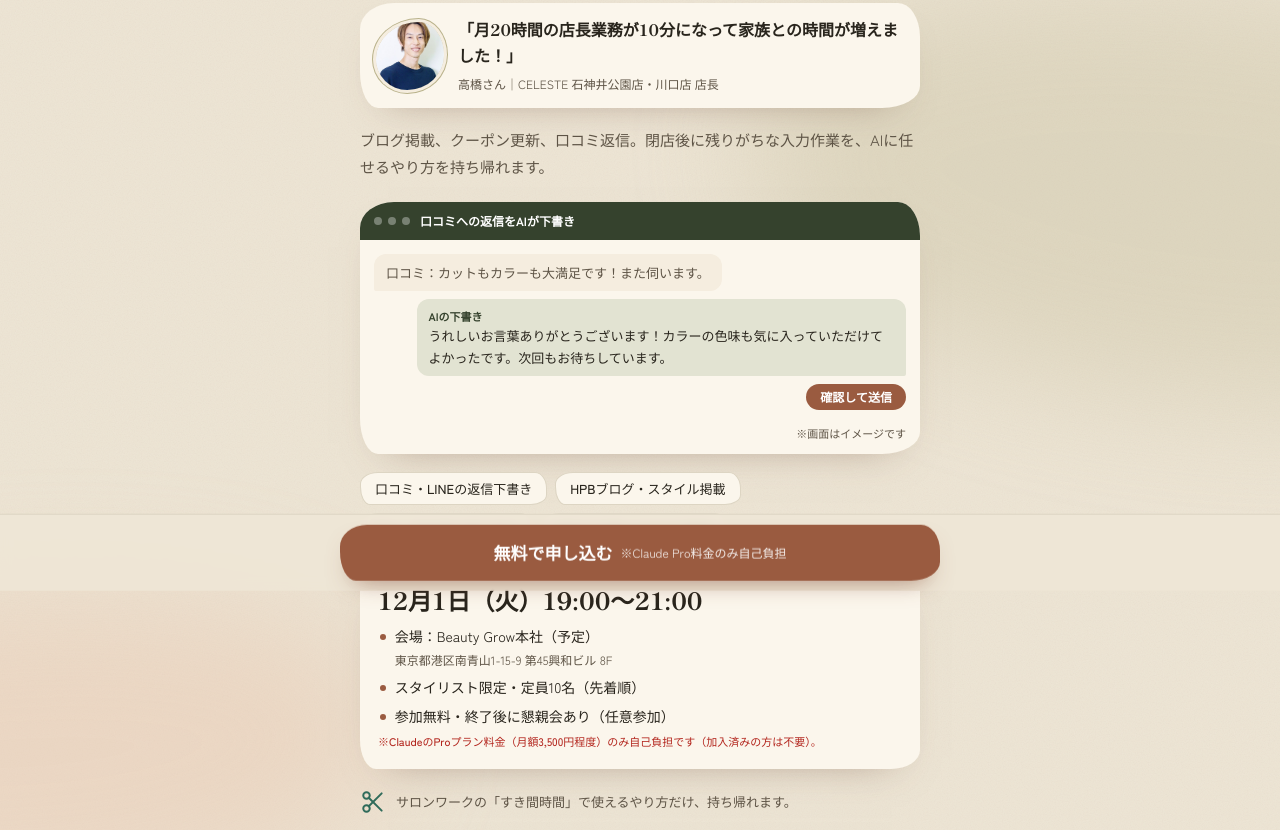
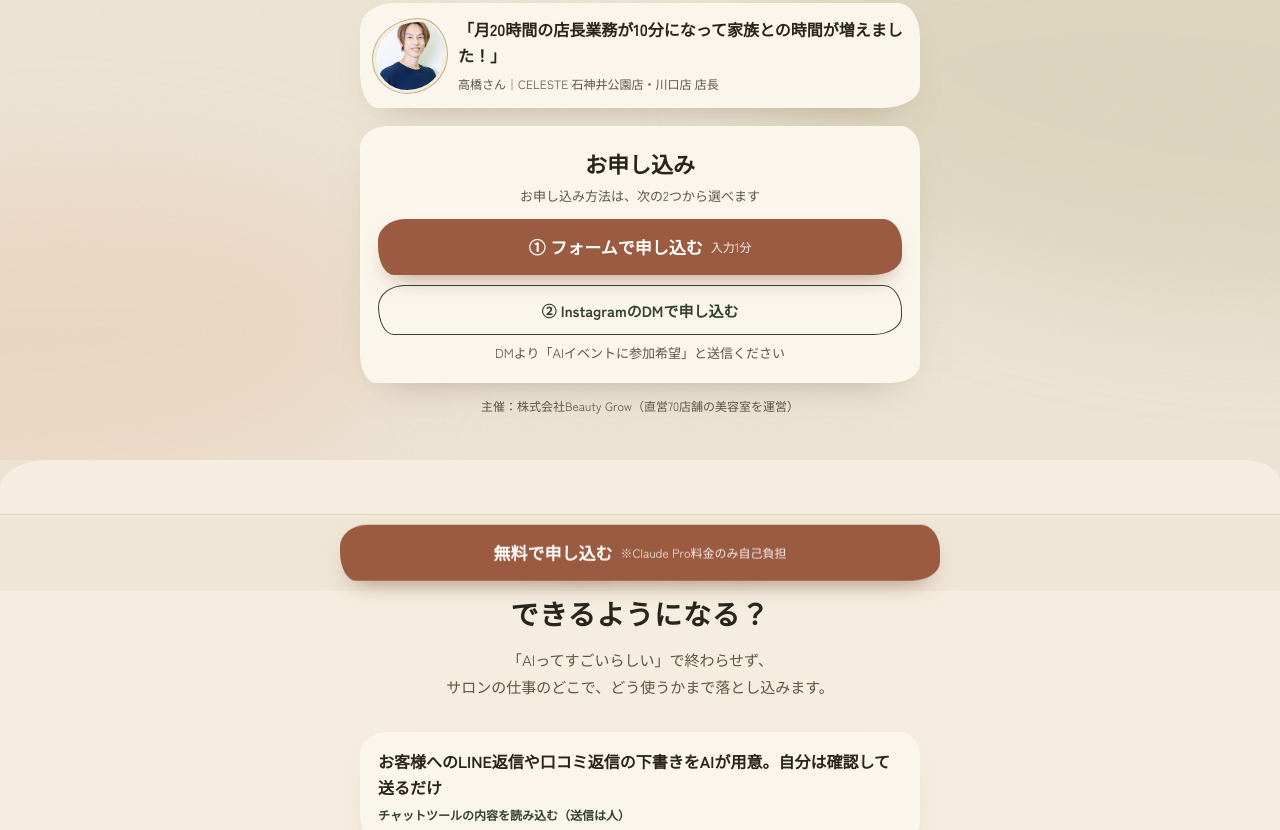
Before and after one commit to beautygrow-lp/ai-event-lp, a plain HTML site: page index.html in a window 1280 px wide. Shown: the part 294-1124 px from the top of the page. Drawn offline with Linux system fonts and the light colour scheme.

Commit message:
Simplify first view: voice then entry
Co-Authored-By: Claude Opus 5.5 <noreply@anthropic.com>

```diff
--- a/index.html
+++ b/index.html
@@ -112,7 +112,7 @@
   .site-head .org b { color: var(--ink); font-weight: 700; }
   .fee-note { color: var(--error); font-size: 12px; font-weight: 700; line-height: 1.6; }
   .event-box li.fee-note { padding-left: 0; font-size: 11px; font-weight: 500; }
-  .event-box li.seats { color: var(--accent-dark); font-weight: 700; }
+  .seats { text-align: center; color: var(--accent-dark); font-weight: 700; font-size: 14px; margin: 0 0 10px; }
   /* AI screen mock in the first view (illustration, labeled as such) */
   .mock { background: #fff; border-radius: var(--radius); margin: 0 0 18px; box-shadow: 0 6px 20px rgba(30, 42, 38, .06); overflow: hidden; }
   .mock-bar { display: flex; align-items: center; gap: 6px; padding: 8px 14px; background: var(--ink); color: #fff; font-size: 12px; font-weight: 700; }
@@ -211,7 +211,7 @@
   .staff + .staff { margin-top: 12px; }
   .hero-voice { display: flex; gap: 14px; align-items: center; margin: 0 0 18px; padding: 14px 16px; background: var(--card); border-radius: var(--blob-lg); box-shadow: var(--shadow); }
   .hero-voice img { width: 68px; height: 68px; flex-shrink: 0; object-fit: cover; object-position: 50% 20%; border-radius: 63% 37% 54% 46% / 55% 48% 52% 45%; box-shadow: 0 0 0 3px var(--paper), 0 0 0 4px var(--grass); }
-  .hv-quote { margin: 0; font-family: var(--serif); font-weight: 800; font-size: 16px; line-height: 1.6; }
+  .hv-quote { margin: 0; font-family: "Zen Kaku Gothic New", "Hiragino Sans", sans-serif; font-weight: 700; font-size: 16px; line-height: 1.6; }
   .hv-by { margin: 4px 0 0; font-size: 12px; color: var(--ink-sub); }
   .staff .who { display: flex; gap: 14px; align-items: center; margin: 0 0 10px; }
   .staff img { width: 72px; height: 72px; border-radius: 50%; object-fit: cover; object-position: 50% 20%; flex-shrink: 0; background: var(--cream); }
@@ -373,7 +373,7 @@
 </header>
 
 <main>
-  <!-- 1. First view (headline / lead / tags switch by utm_content=a|b|c to match the ad) -->
+  <!-- 1. First view (headline switches by utm_content=a|b|c to match the ad) -->
   <section class="hero" aria-labelledby="hero-title">
     <div class="wrap">
       <p class="eyebrow"><span>美容師のための AI実践講習</span></p>
@@ -385,45 +385,10 @@
           <p class="hv-by">高橋さん｜CELESTE 石神井公園店・川口店 店長</p>
         </div>
       </div>
-      <p class="lead" id="hero-lead">ブログ掲載、クーポン更新、口コミ返信。閉店後に残りがちな入力作業を、AIに任せるやり方を持ち帰れます。</p>
-
-      <!-- Illustration of what AI does (not a real screen). Text switches with the ad variant. -->
-      <div class="mock" aria-label="AIが下書きを作る画面のイメージ">
-        <div class="mock-bar"><i></i><i></i><i></i><span id="mock-title">口コミへの返信をAIが下書き</span></div>
-        <div class="mock-body">
-          <div class="mock-in" id="mock-in">口コミ：カットもカラーも大満足です！また伺います。</div>
-          <div class="mock-out"><b id="mock-label">AIの下書き</b><span id="mock-out">うれしいお言葉ありがとうございます！カラーの色味も気に入っていただけてよかったです。次回もお待ちしています。</span></div>
-          <span class="mock-ok" id="mock-ok">確認して送信</span>
-        </div>
-        <p class="mock-cap">※画面はイメージです</p>
-      </div>
-
-      <ul class="tags" id="hero-tags">
-        <li>口コミ・LINEの返信下書き</li>
-        <li>HPBブログ・スタイル掲載</li>
-        <li>売上・指名数の振り返り</li>
-        <li>施術の合間にスマホで確認</li>
-      </ul>
-
-      <div class="event-box">
-        <p class="date">12月1日（火）19:00〜21:00</p>
-        <ul>
-          <li>会場：Beauty Grow本社（予定）<span class="addr">東京都港区南青山1-15-9 第45興和ビル 8F</span></li>
-          <li>スタイリスト限定・定員10名（先着順）</li>
-          <li class="seats" id="seats-left" hidden></li>
-          <li>参加無料・終了後に懇親会あり（任意参加）</li>
-          <li class="fee-note">※ClaudeのProプラン料金（月額3,500円程度）のみ自己負担です（加入済みの方は不要）。</li>
-        </ul>
-      </div>
-
-      <p class="scissors">
-        <svg width="26" height="26" viewBox="0 0 24 24" fill="none" stroke="#2f6b5a" stroke-width="1.8" stroke-linecap="round" aria-hidden="true"><circle cx="6" cy="6" r="3"/><circle cx="6" cy="18" r="3"/><path d="M8.1 8.1 20 20M8.1 15.9 20 4"/></svg>
-        <span>サロンワークの「すき間時間」で使えるやり方だけ、持ち帰れます。</span>
-      </p>
-
       <div class="apply-box">
         <p class="apply-title">お申し込み</p>
         <p class="apply-sub">お申し込み方法は、次の2つから選べます</p>
+        <p class="seats" id="seats-left" hidden></p>
         <a class="btn js-cta" href="#apply">① フォームで申し込む<small>入力1分</small></a>
         <a class="btn-line js-dm" href="#" target="_blank" rel="noopener" hidden>② InstagramのDMで申し込む</a>
         <p class="dm-howto js-dm" hidden>DMより「AIイベントに参加希望」と送信ください</p>
@@ -649,29 +614,16 @@
     instagramId: 'beautygrow_recruit'
   };
 
-  /* ===== First view per ad creative (utm_content=a|b|c). Text only, inserted with textContent. ===== */
+  /* ===== Headline per ad creative (utm_content=a|b|c). Text only, inserted with textContent. ===== */
   var VARIANTS = {
     a: {
-      h1: ['閉店後のPC作業、', 'AIに任せて', '帰ろう。'],
-      lead: 'ブログ掲載、クーポン更新、口コミ返信。閉店後に残りがちな入力作業を、AIに任せるやり方を持ち帰れます。',
-      tags: ['口コミ・LINEの返信下書き', 'HPBブログ・スタイル掲載', '売上・指名数の振り返り', '施術の合間にスマホで確認']
+      h1: ['閉店後のPC作業、', 'AIに任せて', '帰ろう。']
     },
     b: {
-      h1: ['口コミ返信も、投稿文も。', '下書きはAIに', 'まかせる。'],
-      lead: '毎回ゼロから考えていた文章は、AIが下書き。あなたは確認して、ひとこと直すだけ。そのやり方を、当日その場で試します。',
-      tags: ['口コミ・LINEの返信下書き', 'HPBブログ・スタイル掲載', '売上・指名数の振り返り', '施術の合間にスマホで確認']
+      h1: ['口コミ返信も、投稿文も。', '下書きはAIに', 'まかせる。']
     },
     c: {
-      h1: ['店長の事務仕事、', '半分AIに', '渡そう。'],
-      lead: '売上の振り返り、シフトやスタッフ連絡の整理。月末に積み上がる事務作業をAIに渡して、スタッフと話す時間をつくる方法をお伝えします。',
-      tags: ['口コミ・LINEの返信下書き', 'HPBブログ・スタイル掲載', 'シフト・スタッフ連絡の整理', '施術の合間にスマホで整理'],
-      mock: {
-        title: '今月の振り返りをAIがまとめる',
-        label: 'AIのまとめ',
-        ok: '確認してOK',
-        input: '指示：今月の売上・指名数・再来率を、スタイリストごとにまとめて',
-        output: 'スタイリスト別の表にまとめました。再来率がいちばん伸びたのは〇〇さんです。新規のお客様への次回提案を、ミーティングの議題にしませんか？'
-      }
+      h1: ['店長の事務仕事、', '半分AIに', '渡そう。']
     }
   };
 
@@ -712,21 +664,6 @@
     h1.appendChild(document.createElement('br'));
     h1.appendChild(mark);
     h1.appendChild(document.createTextNode(variant.h1[2]));
-    document.getElementById('hero-lead').textContent = variant.lead;
-    var tags = document.getElementById('hero-tags');
-    tags.textContent = '';
-    variant.tags.forEach(function (t) {
-      var li = document.createElement('li');
-      li.textContent = t;
-      tags.appendChild(li);
-    });
-    if (variant.mock) {
-      document.getElementById('mock-title').textContent = variant.mock.title;
-      document.getElementById('mock-in').textContent = variant.mock.input;
-      document.getElementById('mock-out').textContent = variant.mock.output;
-      document.getElementById('mock-label').textContent = variant.mock.label;
-      document.getElementById('mock-ok').textContent = variant.mock.ok;
-    }
   }
 
   /* ----- Seats left (shown only when set) ----- */
```
